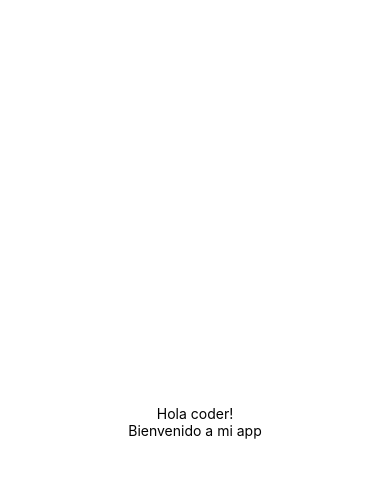
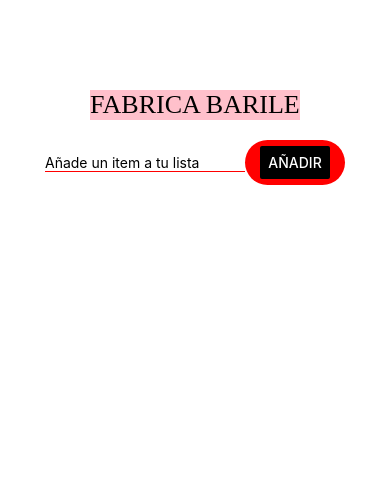
Before and after one commit to sebajgastia/app-barile, a React Native app: screen / in a window 390 px wide. Shown: the top 478 px of the page. Built offline with nearby package versions, Linux system fonts and the light colour scheme.

Commit message:
desafio 2

```diff
--- a/App.js
+++ b/App.js
@@ -1,21 +1,122 @@
-import { StatusBar } from 'expo-status-bar';
-import { StyleSheet, Text, View } from 'react-native';
+import { useState } from 'react';
+import { Button, StyleSheet, TextInput, View, Text,FlatList, TouchableOpacity } from 'react-native';
+import Modal from "./components/Modal"
 
 export default function App() {
+
+  const [textItem, setTextItem]=useState('')
+  const [itemList, setItemList]=useState([])
+
+  const [modalVisible, setModalVisible] = useState(false);
+  const [itemSelected, setItemSelected] = useState({});
+
+  const onHandleChangeItem = (i) =>{
+    setTextItem(i)
+  }
+
+  const onPressButton = () =>{
+    setItemList(currentItems => [
+      ...currentItems,
+      {id: Math.random().toString(), value: textItem}
+    ])
+    setTextItem('')
+  }
+
+  const selectedItem = (id) => {
+    console.log(id);
+    setItemSelected(itemList.filter((item) => item.id === id) [0]);
+    setModalVisible(true);
+  };
+
+
+  const deleteitem = () =>{
+    setItemList(currentItems => currentItems.filter(item => item.id !== itemSelected.id))
+    setItemSelected({})
+    setModalVisible(false)
+  }
+
+
+
+
+  const RenderItem = ({item}) =>(
+    <View style={styles.Items}>
+      <TouchableOpacity onPress={() => selectedItem(item.id)}>
+      <Text>{item.value}</Text>
+      </TouchableOpacity>
+  </View>
+  )
+
+
+
+
   return (
-    <View style={styles.container}>
-      <Text>Hola coder!</Text>
-      <Text>Bienvenido a mi app</Text>
-      <StatusBar style="auto" />
+
+    <View style={styles.contenedor}>
+      <Text style={styles.title}>FABRICA BARILE</Text>
+
+      <View style={styles.contenedorHijo} >
+        <TextInput  value={textItem} placeholder='Añade un item a tu lista' style={styles.imputText} onChangeText={onHandleChangeItem}/>
+        <View style={styles.button}>
+          <Button title="Añadir" color={'black'} onPress={onPressButton} />
+        </View>
+      </View>
+        <View>
+          <FlatList data={itemList} renderItem={RenderItem} keyExtractor={(item) => item.id}/>
+        </View>
+      <Modal isVisible={modalVisible} borrarItem={deleteitem} />
+
     </View>
+
+
+
+
   );
 }
 
 const styles = StyleSheet.create({
-  container: {
-    flex: 1,
-    backgroundColor: '#fff',
-    alignItems: 'center',
-    justifyContent: 'center',
+  contenedor:{
+    padding:20,
+    margin: 50,
+
   },
+
+  title:{
+    fontSize:26,
+    margin:20,
+    backgroundColor:'pink',
+    fontFamily: "Cochin"
+  },
+
+  imputText:{
+    borderBottomColor:'red',
+    borderBottomWidth: 1,
+    width:200,
+  },
+
+  contenedorHijo:{
+    flexDirection:'row',
+    justifyContent:'center',
+    alignItems:'center',
+  },
+
+
+  Items:{
+    flex:1,
+    justifyContent:'center',
+    alignItems:'center',
+    marginTop:50,
+    height:30
+  },
+
+  button: {
+    backgroundColor: "red",
+    height: 45,
+    width: 100,
+    justifyContent: "center",
+    alignItems: "center",
+    borderRadius: 30,
+
+  },
+
+
 });
--- /dev/null
+++ b/components/Modal.js
@@ -0,0 +1,38 @@
+import { StyleSheet,Text,View,Pressable,Modal as NewModal, Image } from "react-native";
+import React from "react";
+
+
+
+const Modal = (props) => {
+
+    const {isVisible} = props;
+    const {borrarItem} = props;
+
+
+    return(
+        <NewModal animationType='slide' transparent={true} visible={isVisible} >
+            <View style={styles.modal}>
+              <View >
+                <Text style={{backgroundColor:'black', color:'white',width:300, height:60}}>Desea eliminar este elemento?</Text>
+                <Pressable onPress={() => borrarItem()} style={{backgroundColor:'red',justifyContent:'center', alignItems:'center'}}>
+                  <Text style={{borderBottomEndRadius:15, height:40, fontSize:25}}>Eliminar</Text>
+                </Pressable>
+              </View>
+            </View>
+          </NewModal>
+
+    )
+}
+
+export default Modal
+
+const styles = StyleSheet.create({
+    modal:{
+        flex:1,
+        justifyContent:'center',
+        alignItems:'center',
+        backgroundColor:'cyan'
+
+
+      }
+})
```
